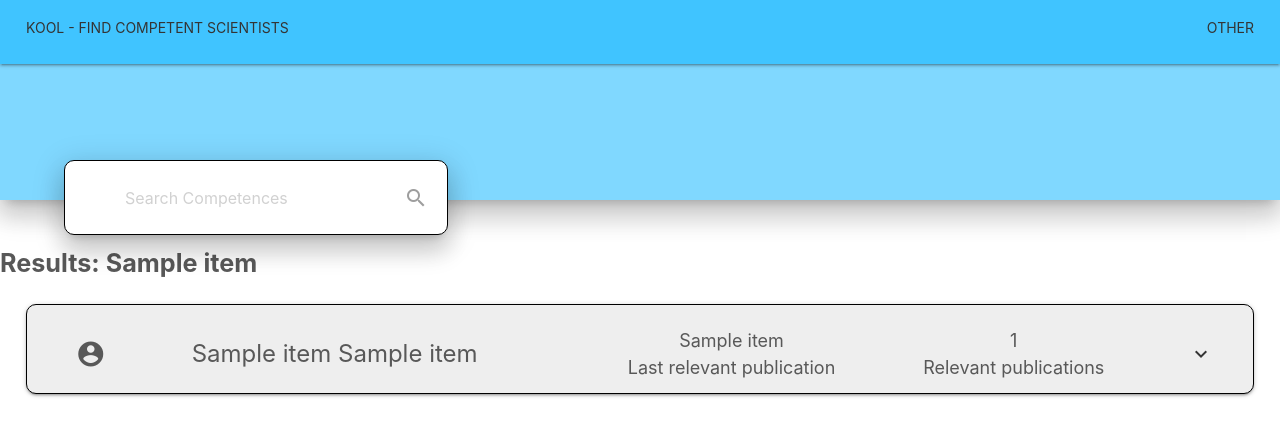
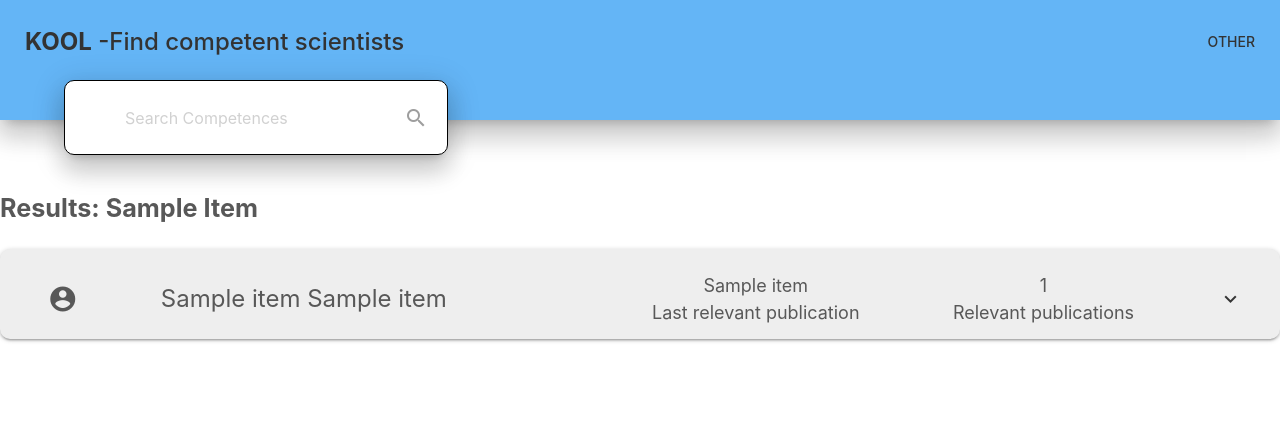
Before and after one commit to PaulKMueller/kool, a Django app: page /results/ in a window 1280 px wide. Shown: the top 442 px of the page. Run offline with Django 4.2, Linux system fonts and the light colour scheme; tables that the repository leaves empty hold one stand-in row (values such as "Sample post"); a database or web service that is not in the repository returns one stand-in record (values such as "Sample title"); data that the repository does not hold is empty; parts of the project's set-up code (start-up, migrations or seed data) failed here and were passed over; some libraries are stand-ins or nearby versions.

Commit message:
[feature] some styling

```diff
--- a/kool/abstract_page/urls.py
+++ b/kool/abstract_page/urls.py
@@ -5,5 +5,9 @@ from . import views
 urlpatterns = [
     path('', views.abstract_page),
     path('<int:id>/detailed/<int:auth_id>',
+         views.abstract_page),
+    path('<int:id>/detailed/',
+         views.abstract_page),
+    path('<int:id>/detailed',
          views.abstract_page)
 ]
--- a/kool/abstract_page/views.py
+++ b/kool/abstract_page/views.py
@@ -35,6 +35,7 @@ def abstract_page(request, id, auth_id=None):
         if (auth_id is not None) and (auth_id == author.id):
             detailed_auth = author
 
+    # no author found, pick the first one
     if detailed_auth is None:
         detailed_auth = authors[0]
 
--- a/kool/static/css/styles.css
+++ b/kool/static/css/styles.css
@@ -52,7 +52,7 @@ body {
     display: flex;
     align-items: center;
     justify-content: space-around;
-
+    width: 100%;
 }
 
 .resulttext {
--- a/kool/templates/includes/navbar.html
+++ b/kool/templates/includes/navbar.html
@@ -1,6 +1,14 @@
-<nav class="nav-wrapper light-blue accent-2 z-depth-1" style="padding-left: 10px; padding-top: 10px; padding-right: 10px">
+<nav class="nav-wrapper blue lighten-2 z-depth-0" style="padding-left: 10px; padding-top: 10px; padding-right: 10px">
     <ul id="nav-bar">
-        <button onclick="" class="btn-flat transparent left">KOOL - Find competent scientists</button>
-        <button onclick="" class="btn-flat transparent right">other</button>
+        <a href="/">
+            <div class="left">
+                <p style="color: #333; font-size: 24px; font-weight: 700; display: inline">KOOL</p><p style="color: #333; font-size: 24px; display: inline"> -Find competent scientists</p>
+            </div>
+        </a>
+        <a href="/">
+            <div class="right">
+                <p style="color: #333; font-size: 14px; display: inline">OTHER</p>
+            </div>
+        </a>
     </ul>
 </nav>
--- a/kool/templates/result_page.html
+++ b/kool/templates/result_page.html
@@ -4,7 +4,7 @@
 {% block main_content %}
 
 <!-- NavBar & Searchbar using include -->
-<div class="navbar-fixed light-blue accent-1 z-depth-4" style="width: 100%; height: 200px; position: fixed">
+<div class="navbar-fixed blue lighten-2 z-depth-4" style="width: 100%; height: 120px; position: fixed">
     {% include 'includes/navbar.html' %}
     <div class="nav-wrapper white z-depth-4 searchbaroffset roundedcorners bordersmall">
         {% include 'includes/searchbar.html' %}
@@ -13,18 +13,18 @@
 
 
 
-<div class="container-fixed transparent" style="margin-top: 235px; width: 100%">
+<div class="container-fixed transparent" style="margin-top: 180px; width: 100%">
     {% if has_found %}
 
-    <div class="flow-text container left-align resultsshower">
+    <div class="flow-text container left-align resultsshower competency">
         Results: {{ competency }}
     </div>
 
-    <div class="container transparent" style="width: 100%; margin-top: 48px">
+    <div class="container-fixed transparent" style="width: 100%; margin-top: 48px">
         {% for author_id, author in authors.items %}
-        <div style="width: 96%" class="col container grey lighten-3 roundedcorners bordersmall resultbox z-depth-1">
+        <div class="col resultbox container l10  grey lighten-3 roundedcorners  z-depth-1">
                 <i class="small material-icons" style="margin-left: 3%">account_circle</i>
-                <div class="resulttext col" style="width:31%">
+                <div class="resulttext col">
                    <p>
                         {{author.first_name}} {{ author.last_name }}
                    </p>
@@ -56,11 +56,11 @@
                     {% for abstract_id, abstract in author.abstracts.items %}
 
                     <tr>
-                        <th style="font-weight: normal">{{ competency }}</th>
+                        <th class="competency" style="font-weight: normal">{{ competency }}</th>
                         <th style="font-weight: normal">{{ abstract.0.title }}</th>
                         <th style="font-weight: normal">{{ abstract.0.doctype }}</th>
                         <th>
-                            <a href="/abstract/{{abstract_id}}/detailed/">
+                            <a href="/abstract/{{abstract_id}}/detailed/{{author_id}}">
                             <button class="buttonabstract btn-medium btn-flat waves-effect roundedcorners">
                                 View Abstract
                             </button>
```
Also changed, not shown: kool/templates/abstract_page.html (+8 -11 lines), kool/templates/category.html (+4 -6 lines), kool/templates/competence_categories.html (+3 -5 lines).
